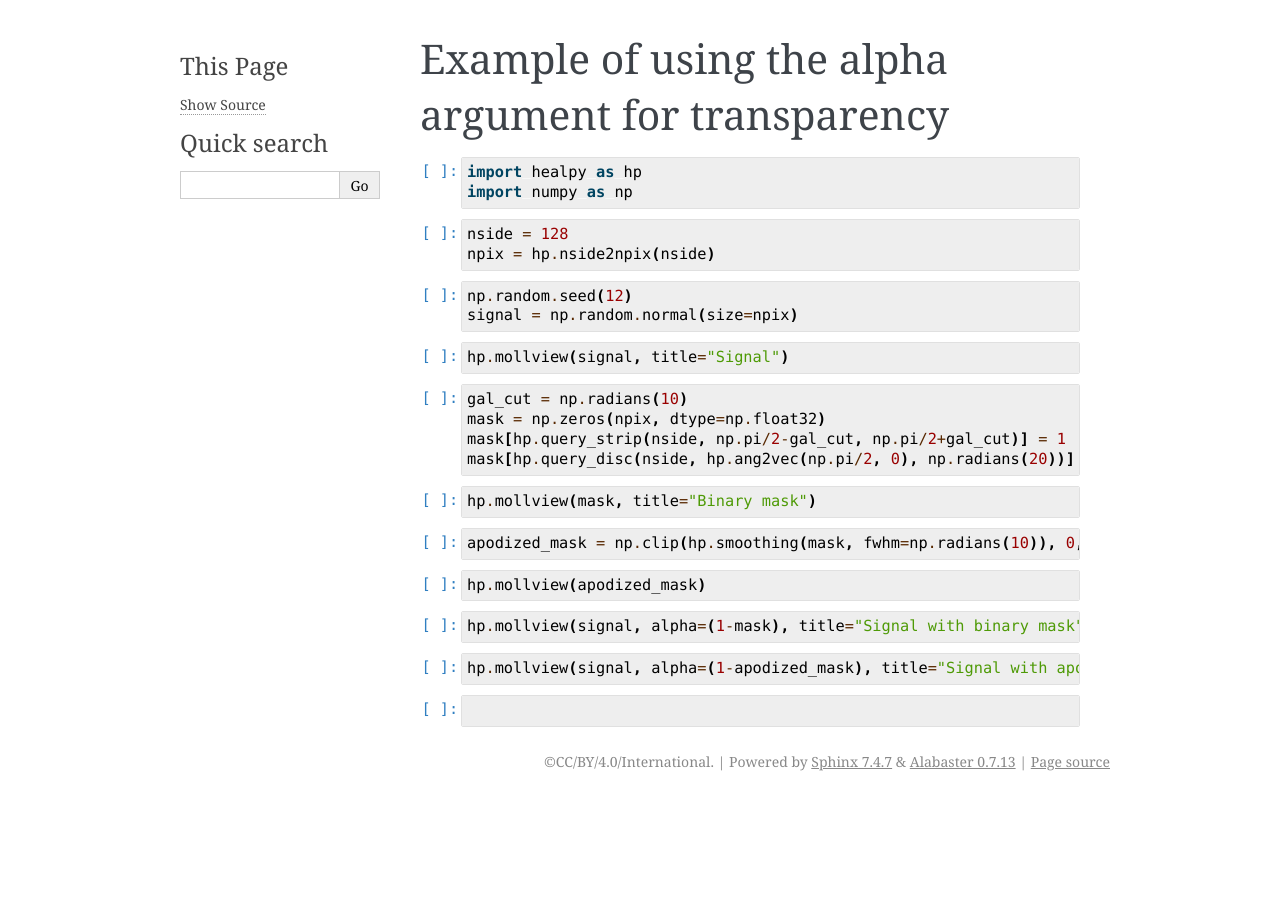
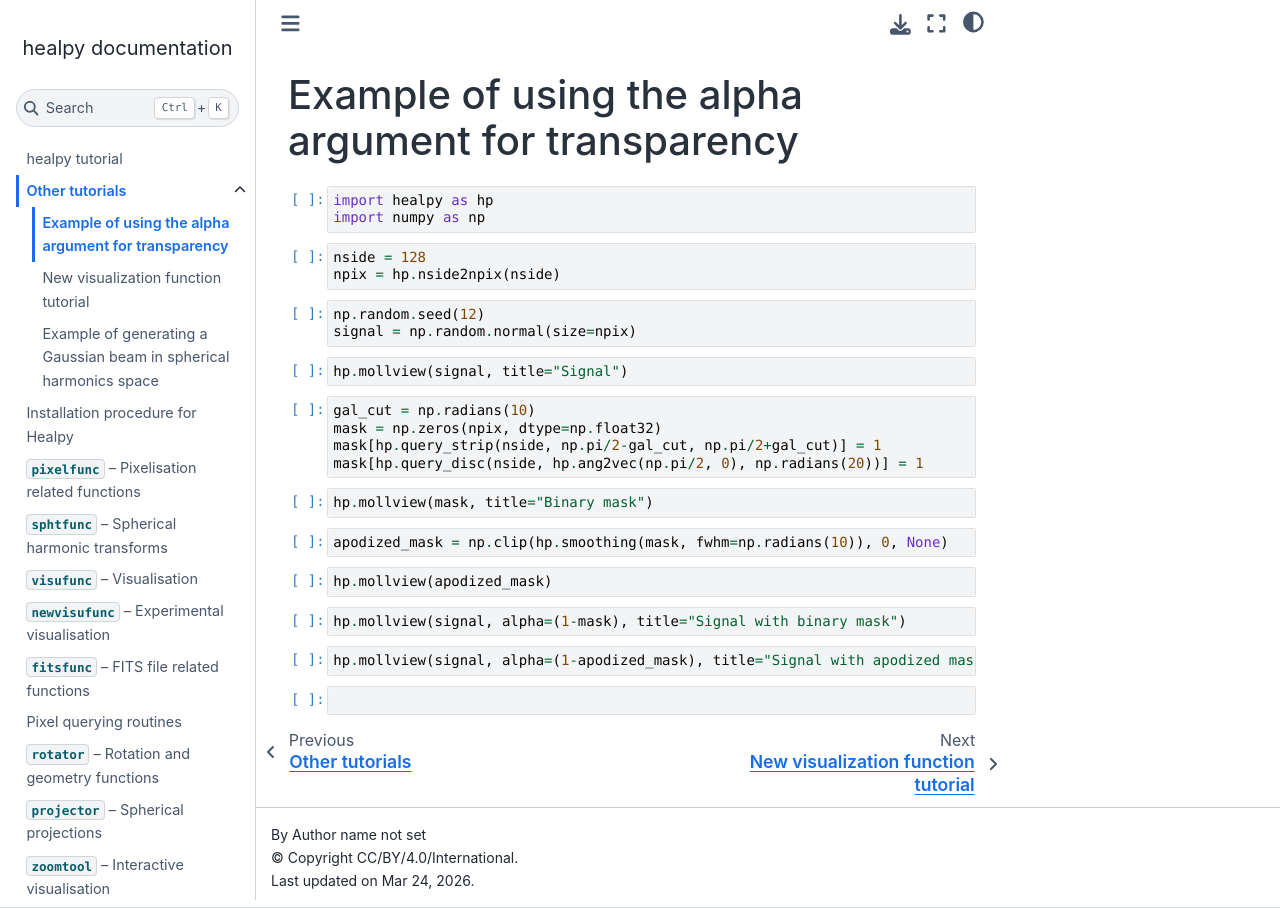
Before and after one commit to healpy/healpy, a Sphinx documentation site: the page built from doc/alpha_channel_example.ipynb, in a window 1280 px wide. Built offline with Sphinx 7.4.7 and the Sphinx Book theme 1.1.4, drawn with Linux system fonts in a browser that asks for light colours; the version number could not be read and is left out.

Commit message:
Switch Sphinx documentation to sphinx-book-theme
Co-Authored-By: Claude Opus 4.6 (1M context) <noreply@anthropic.com>

```diff
--- a/doc/conf.py
+++ b/doc/conf.py
@@ -89,7 +89,7 @@ exclude_patterns = [".build/*", "templates/*", "ext/*.rst"]
 # -----------------------
 
 
-# html_theme = 'default'
+html_theme = "sphinx_book_theme"
 
 # The style sheet to use for HTML and HTML Help pages. A file of that name
 # must exist either in Sphinx' static/ path, or in one of the custom paths
--- a/pyproject.toml
+++ b/pyproject.toml
@@ -44,6 +44,7 @@ doc = [
     "numpy<2",
     "scipy<1.12",
     "sphinx>=6,<9",
+    "sphinx-book-theme",
 ]
 
 [project.urls]
```
